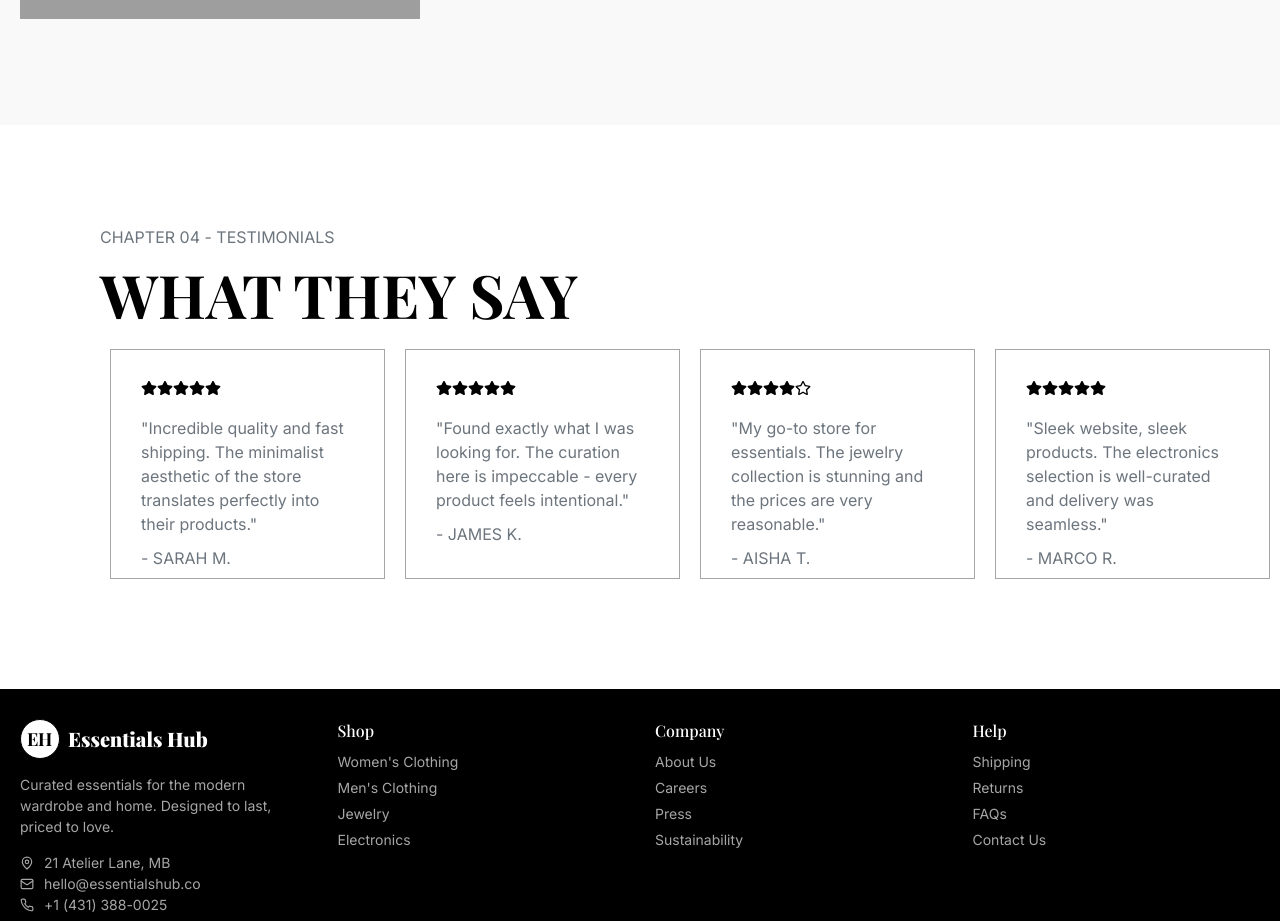
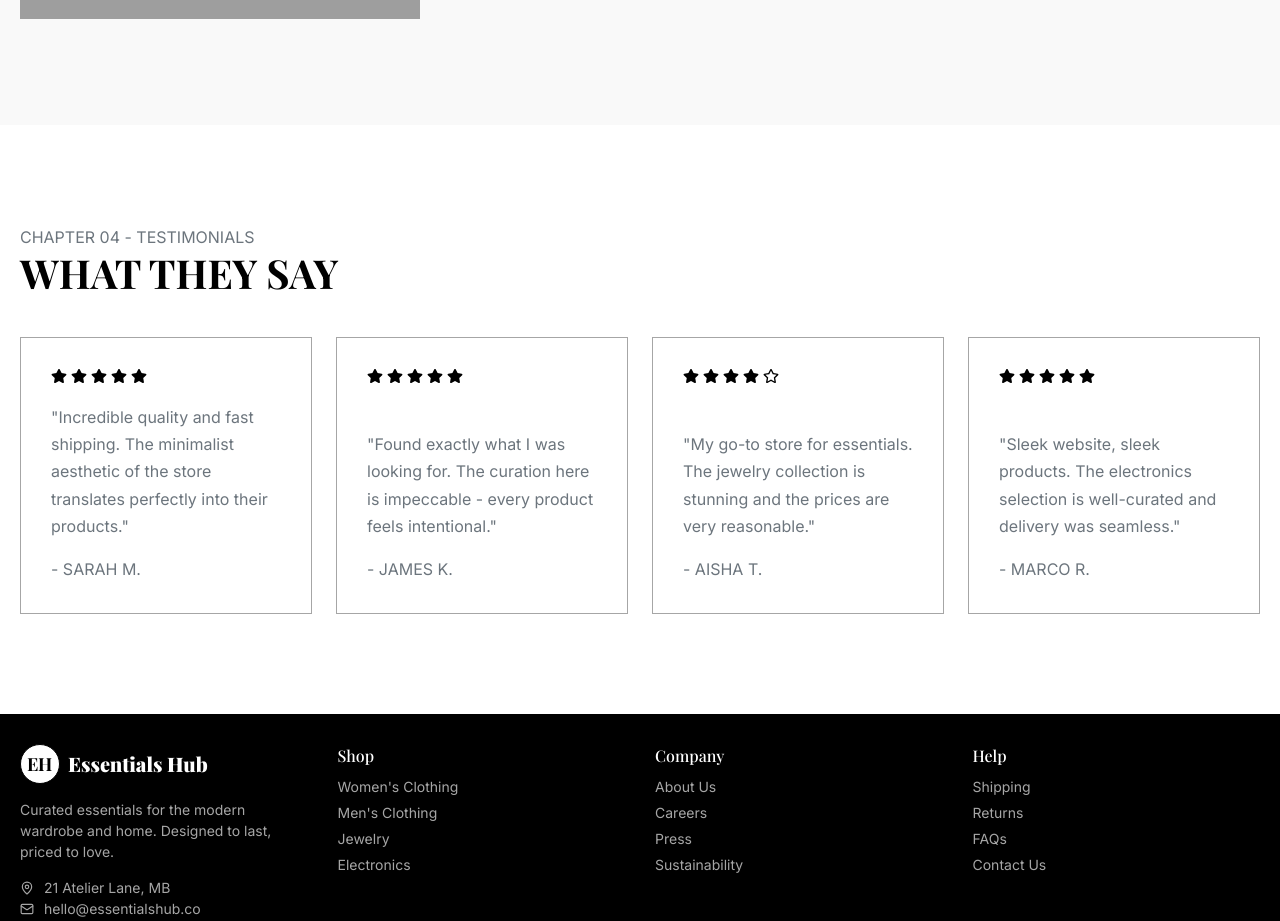
Before and after one commit to Fejiro001/essentials-hub, a React (Create React App) app: page / in a window 1280 px wide. Shown: the part 2200-3121 px from the top of the page. Built offline with nearby package versions, Linux system fonts and the light colour scheme; grey boxes are pictures that could not be loaded; a web font is replaced by a local one.

Commit message:
Cleaned up testimonials

```diff
--- a/src/components/HomeReviews.js
+++ b/src/components/HomeReviews.js
@@ -1,61 +1,58 @@
 import { FaStar, FaRegStar } from "react-icons/fa";
 
-function HomeReviews () {
-    let arr5 = [1, 1, 1, 1, 1];
-    let arr4 = [1, 1, 1, 1, 0]
-    return(
+const REVIEWS = [
+  {
+    rating: 5,
+    text: "Incredible quality and fast shipping. The minimalist aesthetic of the store translates perfectly into their products.",
+    author: "SARAH M."
+  },
+  {
+    rating: 5,
+    text: "Found exactly what I was looking for. The curation here is impeccable - every product feels intentional.",
+    author: "JAMES K."
+  },
+  {
+    rating: 4,
+    text: "My go-to store for essentials. The jewelry collection is stunning and the prices are very reasonable.",
+    author: "AISHA T."
+  },
+  {
+    rating: 5,
+    text: "Sleek website, sleek products. The electronics selection is well-curated and delivery was seamless.",
+    author: "MARCO R."
+  }
+];
+
+function HomeReviews() {
+  return (
+    <div className="container">
       <section className="what-ts">
         <div className="wts-head">
           <p>CHAPTER 04 - TESTIMONIALS</p>
           <h2>WHAT THEY SAY</h2>
         </div>
+
         <div className="rev-examples">
-                <div className="rev-box">
+          {REVIEWS.map((review, index) => (
+            <div className="rev-box" key={index}>
               <div className="rev-stars">
-                        {arr5.map((active, index) => {
-                            return active === 1? <FaStar key={index} /> : <FaRegStar key={index} />
-                        })}
+                {[...Array(5)].map((_, starIndex) =>
+                  starIndex < review.rating ? (
+                    <FaStar key={starIndex} />
+                  ) : (
+                    <FaRegStar key={starIndex} />
+                  )
+                )}
               </div>
               <div className="rev-txt">
-                        <p>"Incredible quality and fast shipping. The minimalist aesthetic of the store translates perfectly into their products."</p>
-                        <p className="author-rev">- SARAH M.</p>
+                <p>"{review.text}"</p>
+                <p className="author-rev">- {review.author}</p>
               </div>
             </div>
-                <div className="rev-box">
-                    <div className="rev-stars">
-                        {arr5.map((active, index) => {
-                            return active === 1? <FaStar key={index} /> : <FaRegStar key={index} />
-                        })}
-                    </div>
-                    <div className="rev-txt">
-                        <p>"Found exactly what I was looking for. The curation here is impeccable - every product feels intentional."</p>
-                        <p className="author-rev">- JAMES K.</p>
-                    </div>
-                </div>
-                <div className="rev-box">
-                    <div className="rev-stars">
-                        {arr4.map((active, index) => {
-                            return active === 1? <FaStar key={index} /> : <FaRegStar key={index} />
-                        })}
-                    </div>
-                    <div className="rev-txt">
-                        <p>"My go-to store for essentials. The jewelry collection is stunning and the prices are very reasonable."</p>
-                        <p className="author-rev">- AISHA T.</p>
-                    </div>
-                </div>
-                <div className="rev-box">
-                    <div className="rev-stars">
-                        {arr5.map((active, index) => {
-                            return active === 1? <FaStar key={index} /> : <FaRegStar key={index} />
-                        })}
-                    </div>
-                    <div className="rev-txt">
-                        <p>"Sleek website, sleek products. The electronics selection is well-curated and delivery was seamless."</p>
-                        <p className="author-rev">- MARCO R.</p>
-                    </div>
-                </div>
+          ))}
         </div>
       </section>
+    </div>
   );
 }
 
--- a/src/css/Home.css
+++ b/src/css/Home.css
@@ -163,6 +163,7 @@
   cursor: pointer;
   position: relative;
   overflow: hidden;
+  width: 100%;
 }
 
 .box-img a {
@@ -275,52 +276,56 @@
   margin-bottom: 2.4rem;
 }
 
-.ethos-txt h2 {
+.ethos-txt h2,
+.wts-head h2 {
   font-size: var(--fs-3xl);
   line-height: var(--fs-4xl);
 }
 
-/* What they say section in home page */
+/* TESTIMONIALS */
 .what-ts {
   padding: var(--section-padding);
-  padding-left: 100px;
+}
+
+.wts-head {
+  margin-bottom: 4rem;
 }
 
 .wts-head p {
   color: var(--color-muted);
 }
 
-.wts-head h2 {
-  font-size: var(--fs-5xl);
-}
-
 .rev-examples {
-  display: flex;
+  display: grid;
+  grid-template-columns: repeat(auto-fit, minmax(280px, 1fr));
+  gap: 2.4rem;
 }
 
 .rev-box {
-  height: 230px;
-  width: 300px;
   border: 1px solid var(--color-gray);
-  margin: 10px;
-  padding: 30px;
+  padding: 3rem;
+  min-height: 23rem;
+  display: flex;
+  flex-direction: column;
+  justify-content: space-between;
 }
 
 .rev-stars {
   display: flex;
-  margin-bottom: 20px;
+  gap: 0.4rem;
+  margin-bottom: 2rem;
 }
 
 .rev-txt {
   color: var(--color-muted);
+  line-height: 1.7;
 }
 
 .author-rev {
-  margin-top: 10px;
+  margin-top: 1.6rem;
 }
 
 /* Main cart section */
-
 .main-cart button {
   color: var(--color-white);
   background-color: var(--color-black);
@@ -334,29 +339,22 @@
 }
 
 @media (max-width: 1023px) {
-  .collection-imgs {
-    display: grid;
-    grid-template-columns: repeat(2, 1fr);
-    width: 100%;
-  }
-  .box-img {
-    width: 98%;
-  }
-  .info {
+  .collection-imgs,
+  .info,
+  .rev-examples {
     grid-template-columns: repeat(2, minmax(0, 1fr));
   }
+
   .ethos-div {
     flex-direction: column;
   }
+
   .ethos-p {
     font-size: var(--fs-md);
   }
+
   .about-img {
     margin: 0 0 30px 0;
-  }
-  .rev-examples {
-    display: grid;
-    grid-template-columns: repeat(2, 1fr);
   }
 }
 
@@ -365,27 +363,25 @@
     font-size: var(--fs-5xl);
   }
   .info {
-    grid-template-columns: repeat(1, minmax(0, 1fr));
     padding: 3rem 0 5rem;
   }
+
+  .info,
+  .collection-imgs,
+  .rev-examples {
+    grid-template-columns: repeat(1, minmax(0, 1fr));
+  }
+
   .info-box h2 {
     font-size: var(--fs-5xl);
   }
+
   .collection-imgs {
-    display: grid;
-    grid-template-columns: repeat(1, 1fr);
-    width: 100%;
     justify-items: center;
-  }
-  .box-img {
-    width: 90%;
   }
 
   .header-collect {
     font-size: var(--fs-3xl);
-  }
-  .collection-sing {
-    height: 580px;
   }
 
   .ethos-p {
@@ -395,9 +391,8 @@
   .ethos-txt h2 {
     font-size: var(--fs-4xl);
   }
+
   .rev-examples {
-    display: grid;
-    grid-template-columns: repeat(1, 1fr);
     width: 100%;
   }
 
```
Lines whose indentation alone changed are shown as unchanged.
